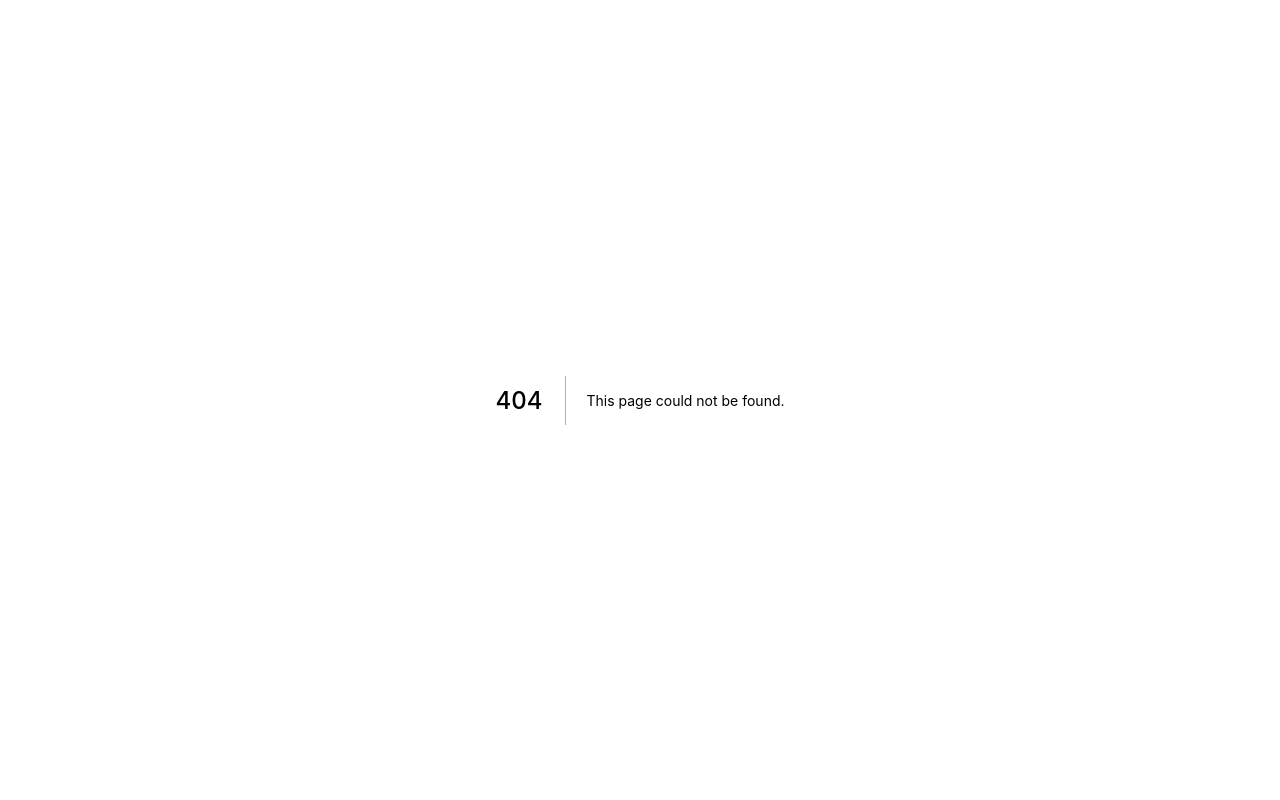
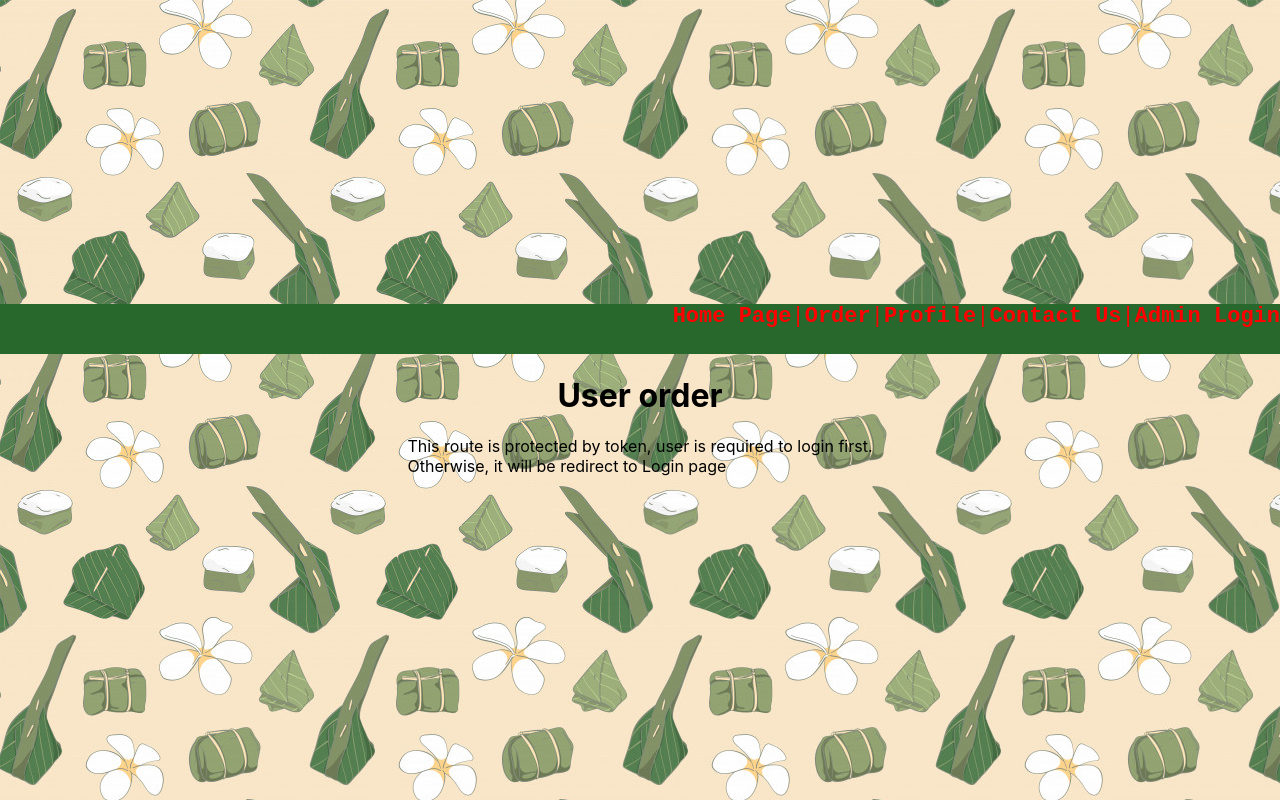
Before and after one commit to Wangchaisri/miniproject-2-2563, a Next.js app in the folder frontend/: page /order in a window 1280 px wide. Before the commit this address had no page. Built offline with nearby package versions, Linux system fonts and the light colour scheme.

Commit message:
edit page

```diff
--- a/frontend/components/navbar.js
+++ b/frontend/components/navbar.js
@@ -4,13 +4,12 @@ import styles from "../styles/navbar.module.css"
 const Navbar = ({token}) => (
     <div className = {styles.Navbar}>
         <Link href="/"><a> <b>Home Page</b></a></Link> |
-
+        <Link href="/order"><a> <b>Order</b></a></Link> |
         <Link href="/profile"><a> <b>Profile</b> </a></Link> |
-        <Link href="/foo"><a> <b>Foo </b></a></Link> |
         { token && <span><Link href="/thaidessertedit"><a> <b>Thai Dessert Edit</b> </a></Link> |</span> }
         <Link href="/getConfig"><a><b> Contact Us</b> </a></Link>
-        { token && <span>| <Link href="/logout"><a> <b>Logout</b> </a></Link> |</span> }
-        |<Link href="/login"><a> <b class = "text-danger">Admin Login</b> </a></Link>
+        |<Link href="/login"><a> <b class = "text-danger">Admin Login</b></a></Link>
+        { token && <span>|<Link href="/logout"><a><b>Logout</b> </a></Link> </span> }
     </div>
 )
 
--- a/frontend/pages/index.js
+++ b/frontend/pages/index.js
@@ -31,7 +31,7 @@ const index = ({ token }) => {
         {/* lg ขนาด 15/3=4ต้องการให้มีกี่เอาตัวเลขแถวมาหาร, col  */}
           <div className={styles.listItem} key={index}>
             <div><b>ชื่อขนมไทย:</b> {item.Dessert}</div>
-            <Image src={item['imageUrl']} alt="me" width="250" height="200" />
+            <Image src={item['imageUrl']} alt="me" width="680" height="400" />
 
             <div><b>หมายถึง:</b> {item.Mean}</div>
              <div> <b>นิยม:</b> {item.Popular} </div>
--- a/frontend/pages/foo.js
+++ b/frontend/pages/order.js
@@ -7,18 +7,18 @@ import axios from 'axios'
 import withAuth from '../components/withAuth'
 import config from '../config/config'
 
-const Foo1 = ({ token }) => {
+const Order1 = () => {
 
     const [user, setUser] = useState({})
 
     useEffect(() => {
-        fooUser()
+        orderUser()
     }, [])
 
-    const fooUser = async () => {
+    const orderUser = async () => {
         try {
 
-            const users = await axios.get(`${config.URL}/foo`, {
+            const users = await axios.get(`${config.URL}/order`, {
                 headers: { Authorization: `Bearer ${token}` }
             })
 
@@ -33,25 +33,23 @@ const Foo1 = ({ token }) => {
     return (
         <Layout>
             <Head>
-                <title>User foo</title>
+                <title>User order</title>
             </Head>
             <div className={styles.container}>
-                <Navbar token={token}/>
-                <h1>User foo</h1>
+                <Navbar/>
+                <h1>User order</h1>
                 <div>
-                    <b>Token:</b> {token.substring(0, 15)}... <br /><br />
                     This route is protected by token, user is required to login first.
                     <br/>
                     Otherwise, it will be redirect to Login page
                     <br/><br/>
-                    {JSON.stringify(user)}
                 </div>
             </div>
         </Layout>
     )
 }
 
-export default withAuth(Foo1)
+export default Order1
 
 export function getServerSideProps({ req, res }) {
     return { props: { token: req.cookies.token || "" } };
--- a/frontend/styles/Home.module.css
+++ b/frontend/styles/Home.module.css
@@ -1,6 +1,6 @@
 .container {
     min-height: 100vh;
-    padding: 0 0.5rem;
+    /* padding: 0 0.5rem; */
     display: flex;
     flex-direction: column;
     justify-content: center;
--- a/frontend/styles/Index.module.css
+++ b/frontend/styles/Index.module.css
@@ -10,10 +10,10 @@
 }
 
 .title {
-    font-size: 3rem;
+    font-size: 5rem;
     margin-bottom: 5px;
-    padding-top: 20px;
-    padding-bottom: 40px;
+    /* padding-top: 200px; */
+    padding-bottom: 100px;
     font-weight: bold;
     color: #003300;
 }
--- a/frontend/styles/navbar.module.css
+++ b/frontend/styles/navbar.module.css
@@ -1,11 +1,11 @@
 .Navbar  {
     min-height: 50px;
     width: 100%;
-     display: flex;
+    display: flex;
     justify-content: right;
     align-items: right;
     font-size: 22px;
     color : red;
-    background-color :rgb(3, 3, 3);
+    background-color :rgb(41, 104, 44);
     font-family: 'Courier New', Courier, monospace;
   }
```
Also changed, not shown: frontend/pages/getConfig.js (+2 -6 lines), frontend/pages/profile.js (+5 -5 lines).
